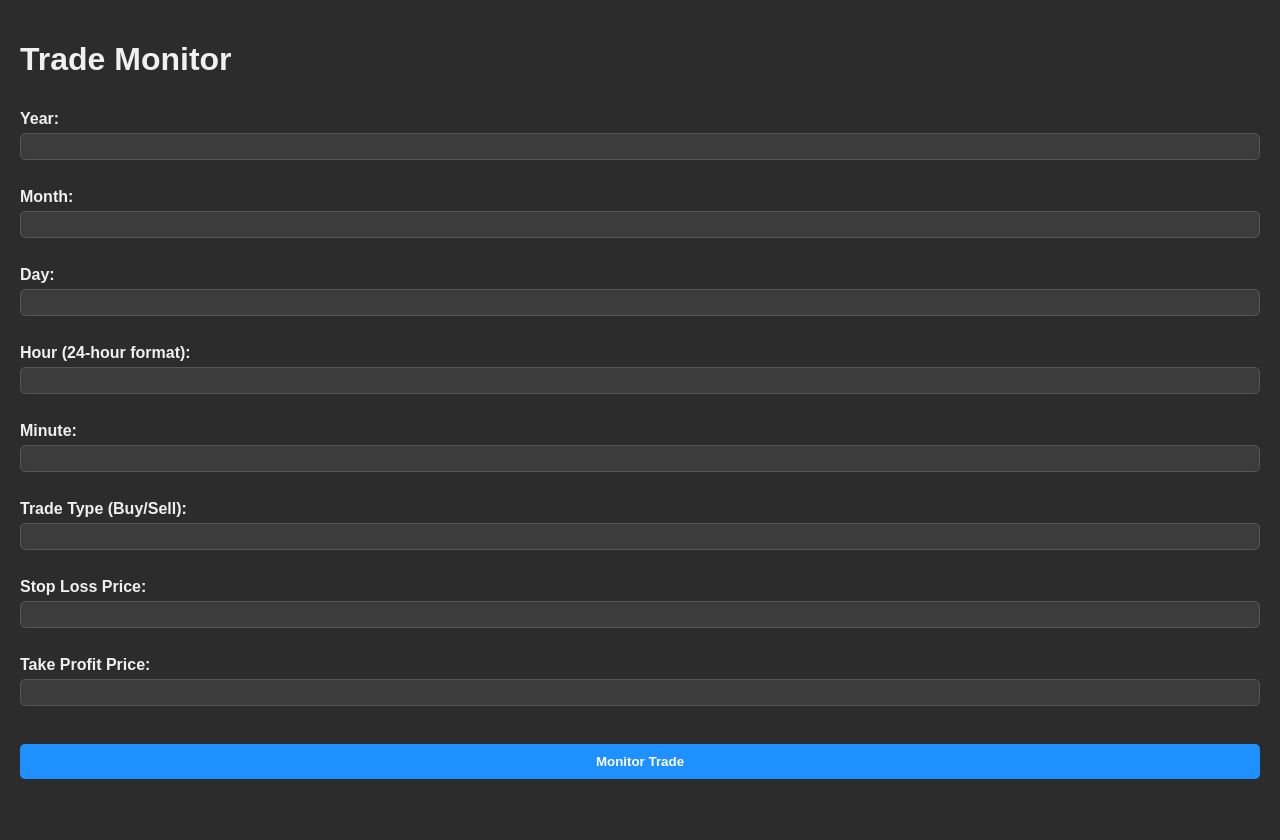
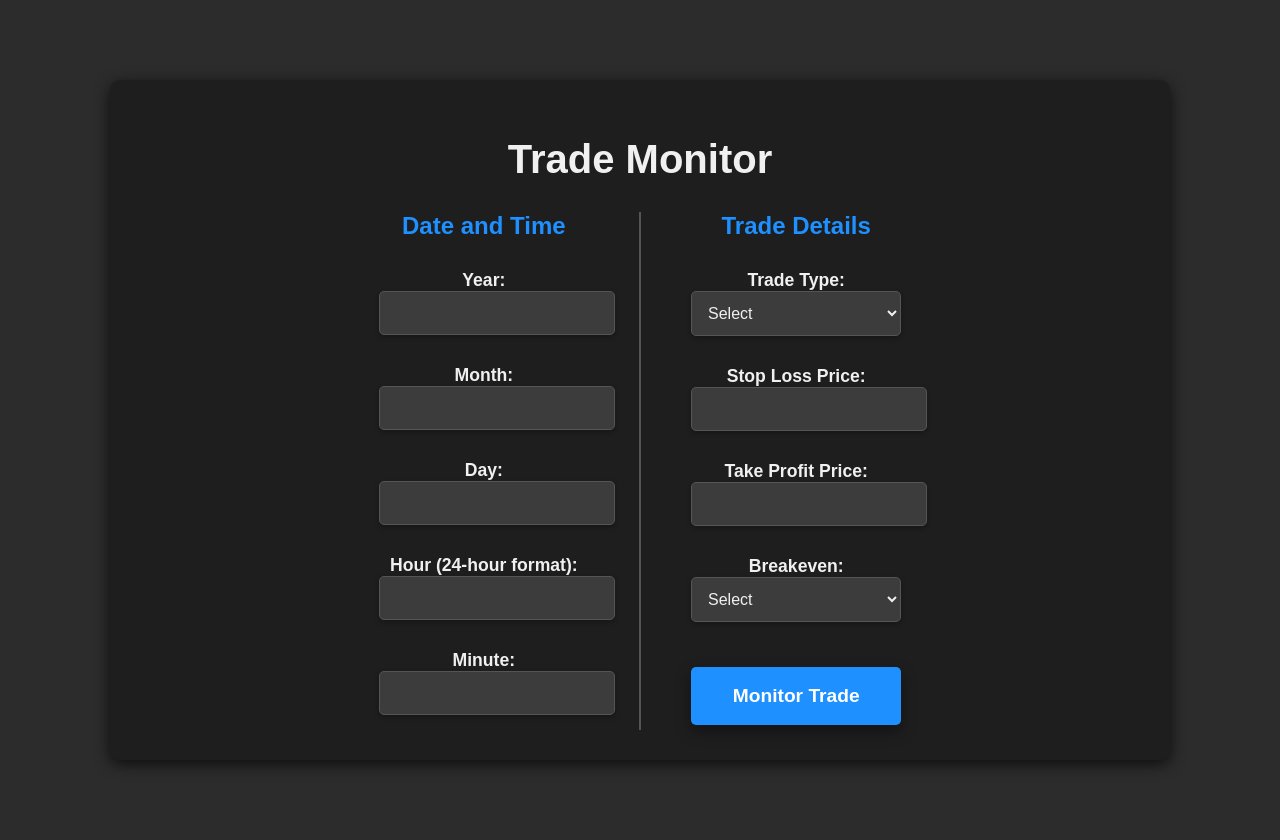
Before and after one commit to nafis333/App-Backtest, a Flask app: page / in a window 1280 px wide. Before the commit the page ends 779 px from the top, so only its background shows below. Run offline with Flask 3, Linux system fonts and the light colour scheme; parts of the project's set-up code (start-up, migrations or seed data) failed here and were passed over.

Commit message:
Overall interface improvement and Breakeven logic fixing

```diff
--- a/app.py
+++ b/app.py
@@ -2,6 +2,7 @@ from flask import Flask, render_template, request, redirect, url_for
 import os
 import pandas as pd
 from datetime import datetime
+from calendar import monthrange
 
 app = Flask(__name__)
 
@@ -65,10 +66,10 @@ def validate_trade_inputs(entry_price, stoploss_price, takeprofit_price, trade_t
     return None
 
 # Function to monitor trade and check SL/TP conditions
-def monitor_trade(entry_time, stoploss_price, takeprofit_price, trade_type, tolerance=0.1):
+def monitor_trade(entry_time, stoploss_price, takeprofit_price, trade_type, breakeven):
     entry_price = get_closing_price(entry_time.year, entry_time.month, entry_time.day, entry_time.hour, entry_time.minute)
     if entry_price is None:
-        return ["No data found for the specified entry time."]
+        return ["No data found for the specified entry time. Possible reasons: incorrect date/time or missing data in the CSV file."]
 
     validation_error = validate_trade_inputs(entry_price, stoploss_price, takeprofit_price, trade_type)
     if validation_error:
@@ -93,7 +94,7 @@ def monitor_trade(entry_time, stoploss_price, takeprofit_price, trade_type, tole
         current_time = row['Local time']
 
         if trade_type.lower() == 'buy':
-            if current_high >= takeprofit_price - tolerance:
+            if current_high >= takeprofit_price - 0.1:
                 runtime = current_time - entry_time
                 formatted_runtime = format_runtime(runtime)
                 tp_pips_hit = calculate_pips(entry_price, takeprofit_price)
@@ -101,7 +102,7 @@ def monitor_trade(entry_time, stoploss_price, takeprofit_price, trade_type, tole
                 results.append(f"Take Profit hit: {takeprofit_price:.3f} | Time: {current_time.strftime('%I:%M %p (%d %B %Y)')} | Runtime: {formatted_runtime}")
                 results.append(f"PnL: {rr:.2f}R\n")
                 break
-            elif current_low <= stoploss_price + tolerance:
+            elif current_low <= stoploss_price + 0.1:
                 runtime = current_time - entry_time
                 formatted_runtime = format_runtime(runtime)
                 sl_pips_hit = calculate_pips(entry_price, stoploss_price)
@@ -110,7 +111,7 @@ def monitor_trade(entry_time, stoploss_price, takeprofit_price, trade_type, tole
                 break
 
         elif trade_type.lower() == 'sell':
-            if current_low <= takeprofit_price + tolerance:
+            if current_low <= takeprofit_price + 0.1:
                 runtime = current_time - entry_time
                 formatted_runtime = format_runtime(runtime)
                 tp_pips_hit = calculate_pips(entry_price, takeprofit_price)
@@ -118,7 +119,7 @@ def monitor_trade(entry_time, stoploss_price, takeprofit_price, trade_type, tole
                 results.append(f"Take Profit hit: {takeprofit_price:.3f} | Time: {current_time.strftime('%I:%M %p (%d %B %Y)')} | Runtime: {formatted_runtime}")
                 results.append(f"PnL: {rr:.2f}R\n")
                 break
-            elif current_high >= stoploss_price - tolerance:
+            elif current_high >= stoploss_price - 0.1:
                 runtime = current_time - entry_time
                 formatted_runtime = format_runtime(runtime)
                 sl_pips_hit = calculate_pips(entry_price, stoploss_price)
@@ -126,56 +127,134 @@ def monitor_trade(entry_time, stoploss_price, takeprofit_price, trade_type, tole
                 results.append(f"PnL: -1R\n")
                 break
 
-    three_r_pips = 3 * sl_pips
-    three_r_target = entry_price + three_r_pips / 10 if trade_type.lower() == 'buy' else entry_price - three_r_pips / 10
-    breakeven_triggered = False
-    results.append("(3R System)")
+    if breakeven:
+        three_r_pips = 3 * sl_pips
+        three_r_target = entry_price + three_r_pips / 10 if trade_type.lower() == 'buy' else entry_price - three_r_pips / 10
+        breakeven_triggered = False
+        results.append("(3R System)")
+        results.append(f"3R TP: {three_r_target:.3f} ({three_r_pips:.2f} pips)")
 
-    for _, row in df_filtered.iterrows():
-        current_high = row['High']
-        current_low = row['Low']
-        current_time = row['Local time']
+        for _, row in df_filtered.iterrows():
+            current_high = row['High']
+            current_low = row['Low']
+            current_time = row['Local time']
 
-        if trade_type.lower() == 'buy':
-            if not breakeven_triggered and current_high >= entry_price + sl_pips / 10 - tolerance:
-                breakeven_triggered = True
-                breakeven_runtime = current_time - entry_time
-                formatted_breakeven_runtime = format_runtime(breakeven_runtime)
-                results.append(f"Breakeven at: {entry_price:.3f} | Time: {current_time.strftime('%I:%M %p (%d %B %Y)')} | Runtime: {formatted_breakeven_runtime}")
-            if breakeven_triggered and current_low <= entry_price + tolerance:
-                breakeven_runtime = current_time - entry_time
-                formatted_breakeven_runtime = format_runtime(breakeven_runtime)
-                results.append(f"Breakeven hit: {entry_price:.3f} | Time: {current_time.strftime('%I:%M %p (%d %B %Y)')} | Runtime: {formatted_breakeven_runtime}")
-                return results
-            if current_high >= three_r_target - tolerance:
-                three_r_runtime = current_time - entry_time
-                formatted_three_r_runtime = format_runtime(three_r_runtime)
-                three_r_pips_hit = calculate_pips(entry_price, three_r_target)
-                results.append(f"3R hit: {three_r_target:.3f} ({three_r_pips_hit:.2f} pips) | Time: {current_time.strftime('%I:%M %p (%d %B %Y)')} | Runtime: {formatted_three_r_runtime}")
-                return results
+            if trade_type.lower() == 'buy':
+                # Check if SL is hit before breakeven
+                if current_low <= stoploss_price + 0.1:
+                    runtime = current_time - entry_time
+                    formatted_runtime = format_runtime(runtime)
+                    sl_pips_hit = calculate_pips(entry_price, stoploss_price)
+                    results.append(f"Stoploss hit: {stoploss_price:.3f} | Time: {current_time.strftime('%I:%M %p (%d %B %Y)')} | Runtime: {formatted_runtime}")
+                    results.append(f"PnL: -1R\n")
+                    return results
 
-        elif trade_type.lower() == 'sell':
-            if not breakeven_triggered and current_low <= entry_price - sl_pips / 10 + tolerance:
-                breakeven_triggered = True
-                breakeven_runtime = current_time - entry_time
-                formatted_breakeven_runtime = format_runtime(breakeven_runtime)
-                results.append(f"Breakeven at: {entry_price:.3f} | Time: {current_time.strftime('%I:%M %p (%d %B %Y)')} | Runtime: {formatted_breakeven_runtime}")
-            if breakeven_triggered and current_high >= entry_price - tolerance:
-                breakeven_runtime = current_time - entry_time
-                formatted_breakeven_runtime = format_runtime(breakeven_runtime)
-                results.append(f"Breakeven hit: {entry_price:.3f} | Time: {current_time.strftime('%I:%M %p (%d %B %Y)')} | Runtime: {formatted_breakeven_runtime}")
-                return results
-            if current_low <= three_r_target + tolerance:
-                three_r_runtime = current_time - entry_time
-                formatted_three_r_runtime = format_runtime(three_r_runtime)
-                three_r_pips_hit = calculate_pips(entry_price, three_r_target)
-                results.append(f"3R hit: {three_r_target:.3f} ({three_r_pips_hit:.2f} pips) | Time: {current_time.strftime('%I:%M %p (%d %B %Y)')} | Runtime: {formatted_three_r_runtime}")
-                return results
+                # Check breakeven trigger
+                if not breakeven_triggered and current_high >= entry_price + sl_pips / 10 - 0.1:
+                    breakeven_triggered = True
+                    breakeven_runtime = current_time - entry_time
+                    formatted_breakeven_runtime = format_runtime(breakeven_runtime)
+                    results.append(f"Breakeven at: {entry_price:.3f} | Time: {current_time.strftime('%I:%M %p (%d %B %Y)')} | Runtime: {formatted_breakeven_runtime}")
 
-    last_time = df_filtered['Local time'].iloc[-1]
-    last_price = df_filtered['Close'].iloc[-1]
-    results.append(f"No SL/TP hit. Last price checked: {last_price:.3f} at {last_time.strftime('%I:%M %p (%d %B %Y)')}.")
-    return results
+                # Check breakeven hit
+                if breakeven_triggered and current_low <= entry_price + 0.1:
+                    breakeven_runtime = current_time - entry_time
+                    formatted_breakeven_runtime = format_runtime(breakeven_runtime)
+                    results.append(f"Breakeven hit: {entry_price:.3f} | Time: {current_time.strftime('%I:%M %p (%d %B %Y)')} | Runtime: {formatted_breakeven_runtime}")
+                    return results
+
+                # Check 3R target hit
+                if current_high >= three_r_target - 0.1:
+                    three_r_runtime = current_time - entry_time
+                    formatted_three_r_runtime = format_runtime(three_r_runtime)
+                    three_r_pips_hit = calculate_pips(entry_price, three_r_target)
+                    results.append(f"3R hit: {three_r_target:.3f} ({three_r_pips_hit:.2f} pips) | Time: {current_time.strftime('%I:%M %p (%d %B %Y)')} | Runtime: {formatted_three_r_runtime}")
+                    return results
+
+            elif trade_type.lower() == 'sell':
+                # Check if SL is hit before breakeven
+                if current_high >= stoploss_price - 0.1:
+                    runtime = current_time - entry_time
+                    formatted_runtime = format_runtime(runtime)
+                    sl_pips_hit = calculate_pips(entry_price, stoploss_price)
+                    results.append(f"Stoploss hit: {stoploss_price:.3f} | Time: {current_time.strftime('%I:%M %p (%d %B %Y)')} | Runtime: {formatted_runtime}")
+                    results.append(f"PnL: -1R\n")
+                    return results
+
+                # Check breakeven trigger
+                if not breakeven_triggered and current_low <= entry_price - sl_pips / 10 + 0.1:
+                    breakeven_triggered = True
+                    breakeven_runtime = current_time - entry_time
+                    formatted_breakeven_runtime = format_runtime(breakeven_runtime)
+                    results.append(f"Breakeven at: {entry_price:.3f} | Time: {current_time.strftime('%I:%M %p (%d %B %Y)')} | Runtime: {formatted_breakeven_runtime}")
+
+                # Check breakeven hit
+                if breakeven_triggered and current_high >= entry_price - 0.1:
+                    breakeven_runtime = current_time - entry_time
+                    formatted_breakeven_runtime = format_runtime(breakeven_runtime)
+                    results.append(f"Breakeven hit: {entry_price:.3f} | Time: {current_time.strftime('%I:%M %p (%d %B %Y)')} | Runtime: {formatted_breakeven_runtime}")
+                    return results
+
+                # Check 3R target hit
+                if current_low <= three_r_target + 0.1:
+                    three_r_runtime = current_time - entry_time
+                    formatted_three_r_runtime = format_runtime(three_r_runtime)
+                    three_r_pips_hit = calculate_pips(entry_price, three_r_target)
+                    results.append(f"3R hit: {three_r_target:.3f} ({three_r_pips_hit:.2f} pips) | Time: {current_time.strftime('%I:%M %p (%d %B %Y)')} | Runtime: {formatted_three_r_runtime}")
+                    return results
+
+    else:
+        # Logic for when breakeven is False, but still use the 3R System
+        results.append("( 3R System (Without Breakeven) )")
+
+        # Calculate the 3R target
+        three_r_pips = 3 * sl_pips
+        three_r_target = entry_price + three_r_pips / 10 if trade_type.lower() == 'buy' else entry_price - three_r_pips / 10
+        results.append(f"3R TP: {three_r_target:.3f} ({three_r_pips:.2f} pips)")
+
+        for _, row in df_filtered.iterrows():
+            current_high = row['High']
+            current_low = row['Low']
+            current_time = row['Local time']
+
+            if trade_type.lower() == 'buy':
+                # Check if SL is hit before 3R
+                if current_low <= stoploss_price + 0.1:
+                    runtime = current_time - entry_time
+                    formatted_runtime = format_runtime(runtime)
+                    sl_pips_hit = calculate_pips(entry_price, stoploss_price)
+                    results.append(f"Stoploss hit: {stoploss_price:.3f} | Time: {current_time.strftime('%I:%M %p (%d %B %Y)')} | Runtime: {formatted_runtime}")
+                    results.append(f"PnL: -1R\n")
+                    return results
+
+                # Check if 3R target is hit
+                if current_high >= three_r_target - 0.1:
+                    three_r_runtime = current_time - entry_time
+                    formatted_three_r_runtime = format_runtime(three_r_runtime)
+                    three_r_pips_hit = calculate_pips(entry_price, three_r_target)
+                    results.append(f"3R hit: {three_r_target:.3f} ({three_r_pips_hit:.2f} pips) | Time: {current_time.strftime('%I:%M %p (%d %B %Y)')} | Runtime: {formatted_three_r_runtime}")
+                    return results
+
+            elif trade_type.lower() == 'sell':
+                # Check if SL is hit before 3R
+                if current_high >= stoploss_price - 0.1:
+                    runtime = current_time - entry_time
+                    formatted_runtime = format_runtime(runtime)
+                    sl_pips_hit = calculate_pips(entry_price, stoploss_price)
+                    results.append(f"Stoploss hit: {stoploss_price:.3f} | Time: {current_time.strftime('%I:%M %p (%d %B %Y)')} | Runtime: {formatted_runtime}")
+                    results.append(f"PnL: -1R\n")
+                    return results
+
+                # Check if 3R target is hit
+                if current_low <= three_r_target + 0.1:
+                    three_r_runtime = current_time - entry_time
+                    formatted_three_r_runtime = format_runtime(three_r_runtime)
+                    three_r_pips_hit = calculate_pips(entry_price, three_r_target)
+                    results.append(f"3R hit: {three_r_target:.3f} ({three_r_pips_hit:.2f} pips) | Time: {current_time.strftime('%I:%M %p (%d %B %Y)')} | Runtime: {formatted_three_r_runtime}")
+                    return results
+
+    return ["Neither Stoploss nor 3R Take Profit was hit within the given data range."]
+
 
 @app.route('/')
 def index():
@@ -184,21 +263,54 @@ def index():
 @app.route('/monitor_trade', methods=['POST'])
 def monitor_trade_route():
     try:
+        # Extract and validate input values
         year = int(request.form['year'])
         month = int(request.form['month'])
         day = int(request.form['day'])
         hour = int(request.form['hour'])
         minute = int(request.form['minute'])
+
+        # Validate month, day, hour, minute
+        if not (1 <= month <= 12):
+            raise ValueError("Month must be between 1 and 12.")
+
+        # Validate day according to the month
+        _, days_in_month = monthrange(year, month)
+        if not (1 <= day <= days_in_month):
+            raise ValueError(f"Day must be between 1 and {days_in_month} for the given month.")
+
+        if not (0 <= hour <= 23):
+            raise ValueError("Hour must be between 0 and 23.")
+        if not (0 <= minute <= 59):
+            raise ValueError("Minute must be between 0 and 59.")
+
         entry_time = pd.Timestamp(year, month, day, hour, minute)
 
+        # Validate trade type
         trade_type = request.form['trade_type'].strip().lower()
+        if trade_type not in ['buy', 'sell']:
+            raise ValueError("Trade type must be 'buy' or 'sell'.")
+
+        # Validate stoploss and takeprofit prices
         stoploss_price = float(request.form['stoploss_price'])
         takeprofit_price = float(request.form['takeprofit_price'])
 
-        results = monitor_trade(entry_time, stoploss_price, takeprofit_price, trade_type)
+        # Validate breakeven input
+        breakeven_input = request.form['breakeven'].strip().lower()
+        breakeven = breakeven_input in ['true', '1', 'yes']
+
+        # Call the monitoring logic
+        results = monitor_trade(entry_time, stoploss_price, takeprofit_price, trade_type, breakeven)
+
         return render_template('results.html', results=results)
+
     except ValueError as ve:
-        return f"Invalid input: {ve}"
+        # Render error back to the form with an error message
+        return render_template('index.html', error=f"Invalid input: {ve}")
+    except Exception as e:
+        # Log unexpected errors and show a generic error page
+        print(f"Unexpected error: {e}")  # Replace with proper logging
+        return render_template('error.html', error="An unexpected error occurred. Please try again later.")
 
 if __name__ == '__main__':
     app.run(debug=True)
--- a/templates/index.html
+++ b/templates/index.html
@@ -10,62 +10,166 @@
             color: #f0f0f0;
             font-family: 'Arial', sans-serif;
             margin: 0;
+            display: flex;
+            justify-content: center;
+            align-items: center;
+            height: 100vh;
             padding: 20px;
+            text-align: center;
         }
         h1 {
             font-weight: bold;
+            font-size: 2.5rem;
+            margin-bottom: 30px;
         }
-        form {
+        .form-container {
+            width: 100%;
+            max-width: 1000px;
+            padding: 30px;
+            background-color: #1e1e1e;
+            border-radius: 10px;
             display: flex;
+            justify-content: center;
+            box-shadow: 0 4px 15px rgba(0, 0, 0, 0.7);
             flex-direction: column;
+            align-items: center;
+        }
+        .form-inner-container {
+            display: flex;
+            justify-content: space-between;
+            width: 100%;
+        }
+        .section {
+            flex: 1;
+            padding: 0 20px;
+        }
+        .divider {
+            border-left: 2px solid #555;
+            margin: 0 30px;
         }
         label {
-            margin-top: 10px;
+            margin-top: 15px;
             font-weight: bold;
+            font-size: 1.1rem;
         }
-        input {
+        input, select {
             background-color: #3c3c3c;
             color: #f0f0f0;
             border: 1px solid #555;
             border-radius: 5px;
-            padding: 5px;
-            margin-top: 5px;
+            padding: 12px;
+            font-size: 1rem;
+            box-shadow: 0 2px 5px rgba(0, 0, 0, 0.3);
+            width: 100%;
+            margin-bottom: 15px;
+        }
+        .input-row {
+            display: flex;
+            flex-direction: column;
         }
         button {
             background-color: #1e90ff;
             color: #fff;
             border: none;
             border-radius: 5px;
-            padding: 10px;
-            margin-top: 20px;
+            padding: 18px;
+            margin-top: 30px;
             cursor: pointer;
             font-weight: bold;
+            font-size: 1.2rem;
+            width: 100%;
+            box-shadow: 0 6px 15px rgba(0, 0, 0, 0.4);
         }
         button:hover {
             background-color: #1c86ee;
         }
+        .error {
+            color: #ff6f61;
+            font-weight: bold;
+            margin-top: 15px;
+            font-size: 1.1rem;
+        }
+        fieldset {
+            border: none;
+            margin: 0;
+            padding: 0;
+        }
+        legend {
+            font-size: 1.5rem;
+            font-weight: bold;
+            margin-bottom: 15px;
+            color: #1e90ff; /* Appealing color for header */
+        }
     </style>
 </head>
 <body>
+    <div class="form-container">
         <h1>Trade Monitor</h1>
+        {% if error %}
+            <p class="error">{{ error }}</p>
+        {% endif %}
         <form action="{{ url_for('monitor_trade_route') }}" method="post">
+            <div class="form-inner-container">
+                <div class="section">
+                    <fieldset>
+                        <legend>Date and Time</legend>
+                        <div class="input-row">
                             <label for="year">Year:</label>
-        <input type="number" id="year" name="year" required><br>
+                            <input type="number" id="year" name="year" min="2000" max="2100" required aria-label="Year">
+                        </div>
+                        <div class="input-row">
                             <label for="month">Month:</label>
-        <input type="number" id="month" name="month" required><br>
+                            <input type="number" id="month" name="month" min="1" max="12" required aria-label="Month">
+                        </div>
+                        <div class="input-row">
                             <label for="day">Day:</label>
-        <input type="number" id="day" name="day" required><br>
+                            <input type="number" id="day" name="day" min="1" max="31" required aria-label="Day">
+                        </div>
+                        <div class="input-row">
                             <label for="hour">Hour (24-hour format):</label>
-        <input type="number" id="hour" name="hour" required><br>
+                            <input type="number" id="hour" name="hour" min="0" max="23" required aria-label="Hour">
+                        </div>
+                        <div class="input-row">
                             <label for="minute">Minute:</label>
-        <input type="number" id="minute" name="minute" required><br>
-        <label for="trade_type">Trade Type (Buy/Sell):</label>
-        <input type="text" id="trade_type" name="trade_type" required><br>
+                            <input type="number" id="minute" name="minute" min="0" max="59" required aria-label="Minute">
+                        </div>
+                    </fieldset>
+                </div>
+
+                <div class="divider"></div>
+
+                <div class="section">
+                    <fieldset>
+                        <legend>Trade Details</legend>
+                        <div class="input-row">
+                            <label for="trade_type">Trade Type:</label>
+                            <select id="trade_type" name="trade_type" required aria-label="Trade Type">
+                                <option value="">Select</option>
+                                <option value="buy">Buy</option>
+                                <option value="sell">Sell</option>
+                            </select>
+                        </div>
+                        <div class="input-row">
                             <label for="stoploss_price">Stop Loss Price:</label>
-        <input type="number" step="0.01" id="stoploss_price" name="stoploss_price" required><br>
+                            <input type="number" step="0.01" id="stoploss_price" name="stoploss_price" required aria-label="Stop Loss Price">
+                        </div>
+                        <div class="input-row">
                             <label for="takeprofit_price">Take Profit Price:</label>
-        <input type="number" step="0.01" id="takeprofit_price" name="takeprofit_price" required><br>
+                            <input type="number" step="0.01" id="takeprofit_price" name="takeprofit_price" required aria-label="Take Profit Price">
+                        </div>
+                        <div class="input-row">
+                            <label for="breakeven">Breakeven:</label>
+                            <select id="breakeven" name="breakeven" required aria-label="Breakeven">
+                                <option value="">Select</option>
+                                <option value="true">True</option>
+                                <option value="false">False</option>
+                            </select>
+                        </div>
+                    </fieldset>
                     <button type="submit">Monitor Trade</button>
+                </div>
+            </div>
         </form>
+    </div>
 </body>
 </html>
```
Also changed, not shown: templates/results.html (+44 -8 lines), 1 other file. Lines whose indentation alone changed are shown as unchanged.
